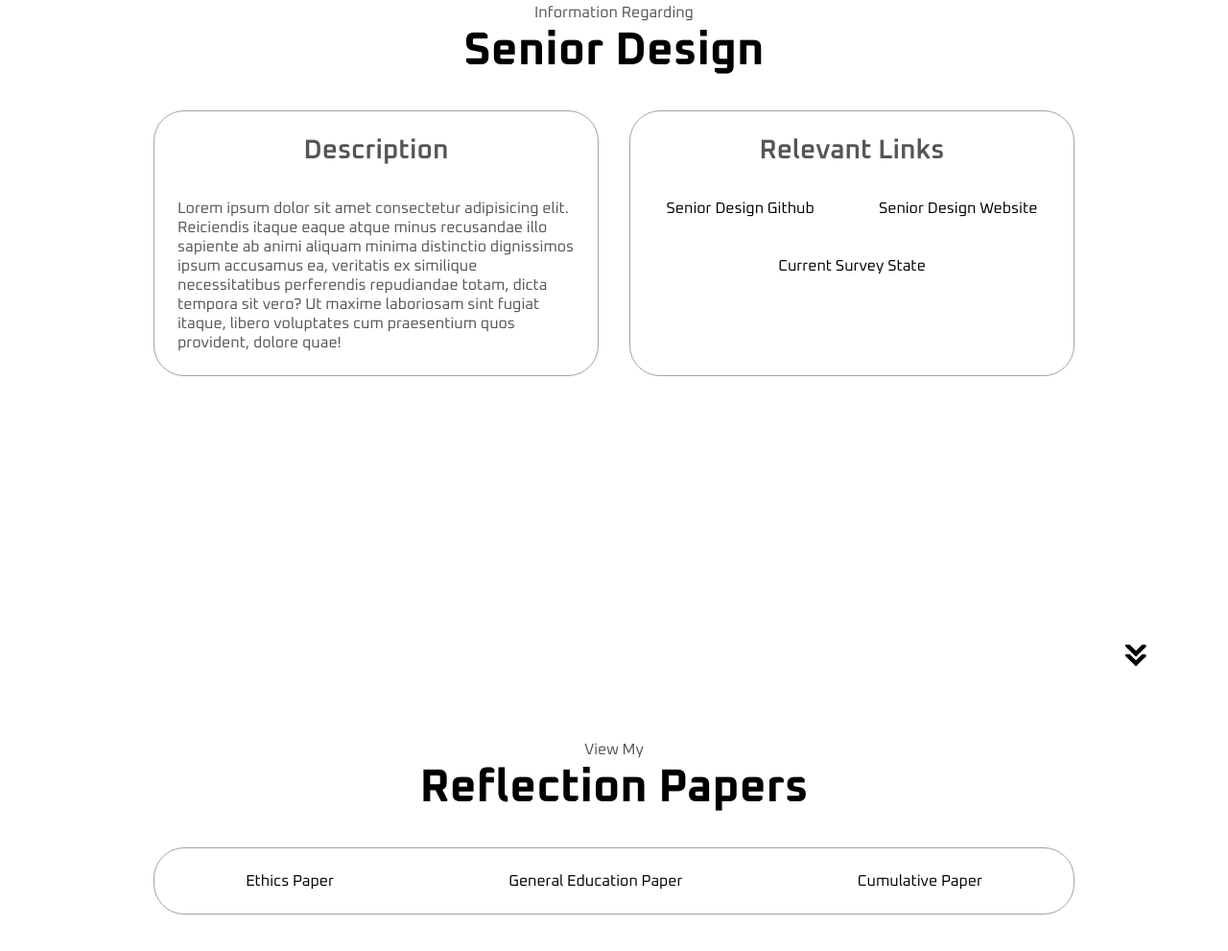
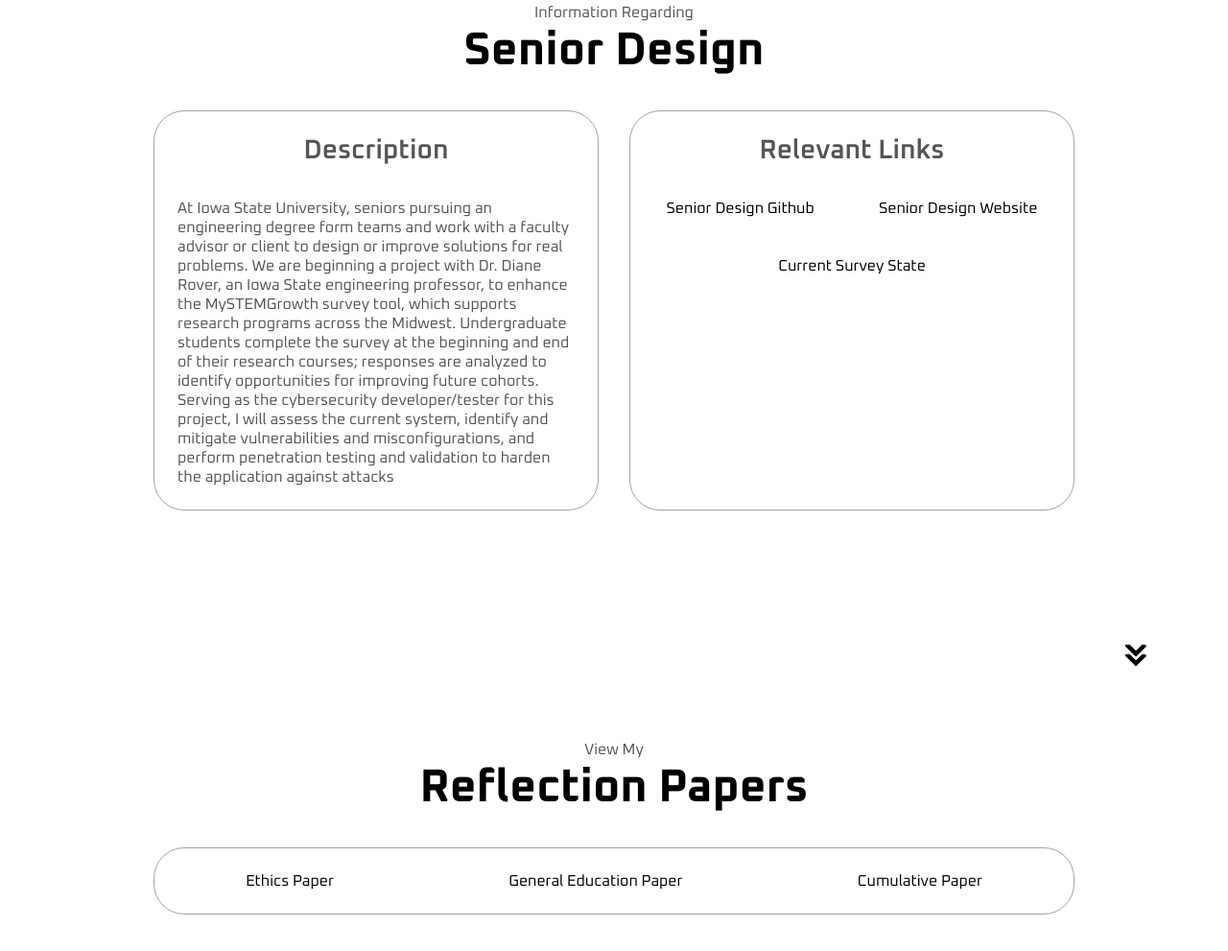
Before and after one commit to ninagadelha/Senior_Portfolio_Website, a plain HTML site: page index.html in a window 1280 px wide. Shown: the part 2428-3419 px from the top of the page at 96% size. Drawn offline with Linux system fonts and the light colour scheme; a web font is replaced by a local one.

Commit message:
customizing descriptions

```diff
--- a/index.html
+++ b/index.html
@@ -212,7 +212,13 @@
                         </button>
                     </div>
                     <div id="desc2" class="project-description">
-                        Lorem ipsum dolor sit amet consectetur adipisicing elit. Nemo pariatur vitae corporis commodi eos debitis labore nam voluptas saepe provident ut repellat praesentium molestias dolorem, nesciunt ipsum odio culpa earum qui! Corrupti ullam sapiente voluptate! Esse nihil quos consequuntur quaerat aperiam, earum nostrum maiores, qui necessitatibus molestias, quam error tenetur!
+                        This project was completed in my first cybersecurity course and played a key role in
+                        sparking my interest in the field. We were tasked with indentifying vulnerabilities and
+                        misconfigurations on a virtual machine and describing the appropraite fixes. The project
+                        provided hands-on experience navigating systems, detecting poor security practices, and
+                        applying concepts learned in lecture to develop practical solutions. Through this project,
+                        I strengthed my skills in system analysis, vulnerability assessment, and implementing
+                        effective secuirty solutions.
                     </div>
                     </div>
                     <div class="details-container color-container">
@@ -262,13 +268,17 @@
                     <div class="details-container">
                         <h2 class="seniorDesign-sub-title">Description</h2>
                         <div class="text-container">
-                            <p>Lorem ipsum dolor sit amet consectetur adipisicing elit.
-                               Reiciendis itaque eaque atque minus recusandae illo sapiente
-                               ab animi aliquam minima distinctio dignissimos ipsum accusamus
-                               ea, veritatis ex similique necessitatibus perferendis
-                               repudiandae totam, dicta tempora sit vero? Ut maxime laboriosam
-                               sint fugiat itaque, libero voluptates cum praesentium quos provident,
-                               dolore quae!
+                            <p>At Iowa State University, seniors pursuing an engineering degree form teams
+                                and work with a faculty advisor or client to design or improve solutions for
+                                real problems. We are beginning a project with Dr. Diane Rover, an Iowa State
+                                engineering professor, to enhance the MySTEMGrowth survey tool, which supports
+                                research programs across the Midwest. Undergraduate students complete the survey
+                                at the beginning and end of their research courses; responses are analyzed to identify
+                                opportunities for improving future cohorts.
+                                <br>
+                                Serving as the cybersecurity developer/tester for this project, I will assess the
+                                current system, identify and mitigate vulnerabilities and misconfigurations, and perform
+                                penetration testing and validation to harden the application against attacks
                             </p>
                         </div>
                     </div>
```
